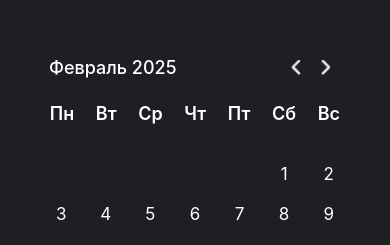
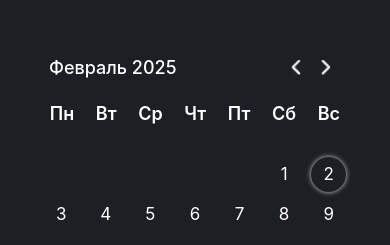
Before and after one commit to KANTNOLI/KMNotes, a React Native app: screen / in a window 390 px wide. Shown: the part 196-441 px from the top of the page. Built offline with nearby package versions, Linux system fonts and the light colour scheme.

Commit message:
0.0.7 Create Navigate

```diff
--- a/App.js
+++ b/App.js
@@ -30,10 +30,14 @@ const MONTHS = [
 ];
 
 const App = () => {
+  const Stack = createStackNavigator();
+
   let activeDate = new Date();
 
   const [month, setMonth] = useState(activeDate.getMonth());
   const [year, setYear] = useState(activeDate.getFullYear());
+  const [chooseDay, setChooseDay] = useState(null);
+  console.log(chooseDay);
 
   //console.log(new Date(year, month + 1, 0).getDate());
 
@@ -55,7 +59,7 @@ const App = () => {
     }
   };
 
-  return (
+  const MainScreen = ({ navigation }) => (
     <SafeAreaView style={styles.body}>
       <CalendarHeader
         months={MONTHS}
@@ -65,9 +69,28 @@ const App = () => {
       <CalendarContent
         countDay={new Date(year, month + 1, 0).getDate()}
         date={{ month, year }}
+        chooseDay={(value) => setChooseDay(value)}
+        navigation={navigation}
       />
       <Text>{month}</Text>
     </SafeAreaView>
+  );
+
+  return (
+    <NavigationContainer>
+      <Stack.Navigator initialRouteName="Main">
+        <Stack.Screen
+          name="Main"
+          component={MainScreen}
+          options={{ headerShown: false }}
+        />
+        <Stack.Screen
+          name="Plans"
+          component={() => <View>123</View>}
+          options={{ headerShown: false }}
+        />
+      </Stack.Navigator>
+    </NavigationContainer>
   );
 };
 
@@ -78,6 +101,9 @@ const styles = StyleSheet.create({
     justifyContent: "center",
     backgroundColor: "#1E1F25",
   },
+  test: {
+    display: "none",
+  },
 });
 
 export default App;
--- a/components/Calendar/CalendarContent.js
+++ b/components/Calendar/CalendarContent.js
@@ -43,7 +43,11 @@ const replaceColorDay = (ArrayDays, keyMonth, keyDay, MEMORY, style) => {
   AsyncStorage.setItem(keyMonth, JSON.stringify(ArrayDays));
 };
 
-const CalendarContent = ({ date, countDay }) => {
+const CalendarContent = ({ date, countDay, chooseDay, navigation }) => {
+  let activeDate = new Date();
+  activeDate = date.month == activeDate.getMonth() ? activeDate.getDate() : -1;
+
+  console.log();
   const weekName = ["Пн", "Вт", "Ср", "Чт", "Пт", "Сб", "Вс"];
   const variateVisualDate = [
     stylesDays.dayStyle1,
@@ -100,11 +104,12 @@ const CalendarContent = ({ date, countDay }) => {
   };
 
   // Hundler click
-  const checkLongClickActive = () => {
+  const checkLongClickActive = (item) => {
     clearTimeout(longClick.current);
     // open
     if (fastClick) {
-      console.log("fast func");
+      chooseDay(item.day);
+      navigation.navigate("Plans");
     }
   };
 
@@ -142,7 +147,11 @@ const CalendarContent = ({ date, countDay }) => {
         data={days}
         renderItem={({ item, index }) => (
           <TouchableOpacity
-            style={[stylesDays.snippetDay, styleDateHandler(item, index)]}
+            style={[
+              stylesDays.snippetDay,
+              styleDateHandler(item, index),
+              activeDate == item.day ? stylesDays.activeDay : "",
+            ]}
             onPressIn={() => checkLongClick(item, index)}
             onPressOut={checkLongClickActive}
           >
@@ -182,6 +191,14 @@ const stylesDays = {
   },
   dayStyle7: {
     borderWidth: 1,
+  },
+  activeDay: {
+    // Shadow for iOS
+    shadowColor: "white",
+    shadowOpacity: 0.8,
+    shadowRadius: 5,
+    // Elevation for Android
+    elevation: 5,
   },
   day: {
     alignItems: "center",
```
